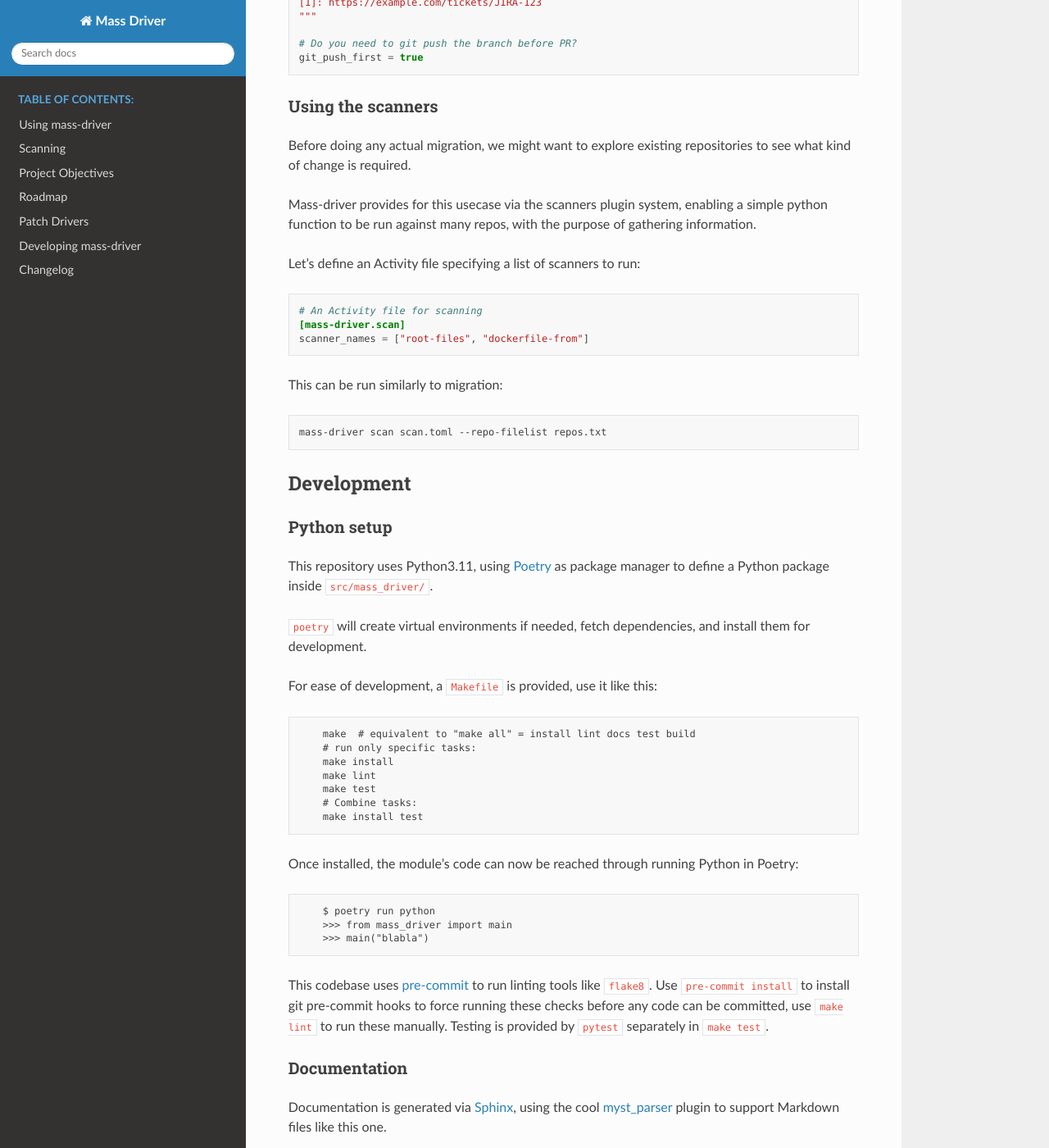
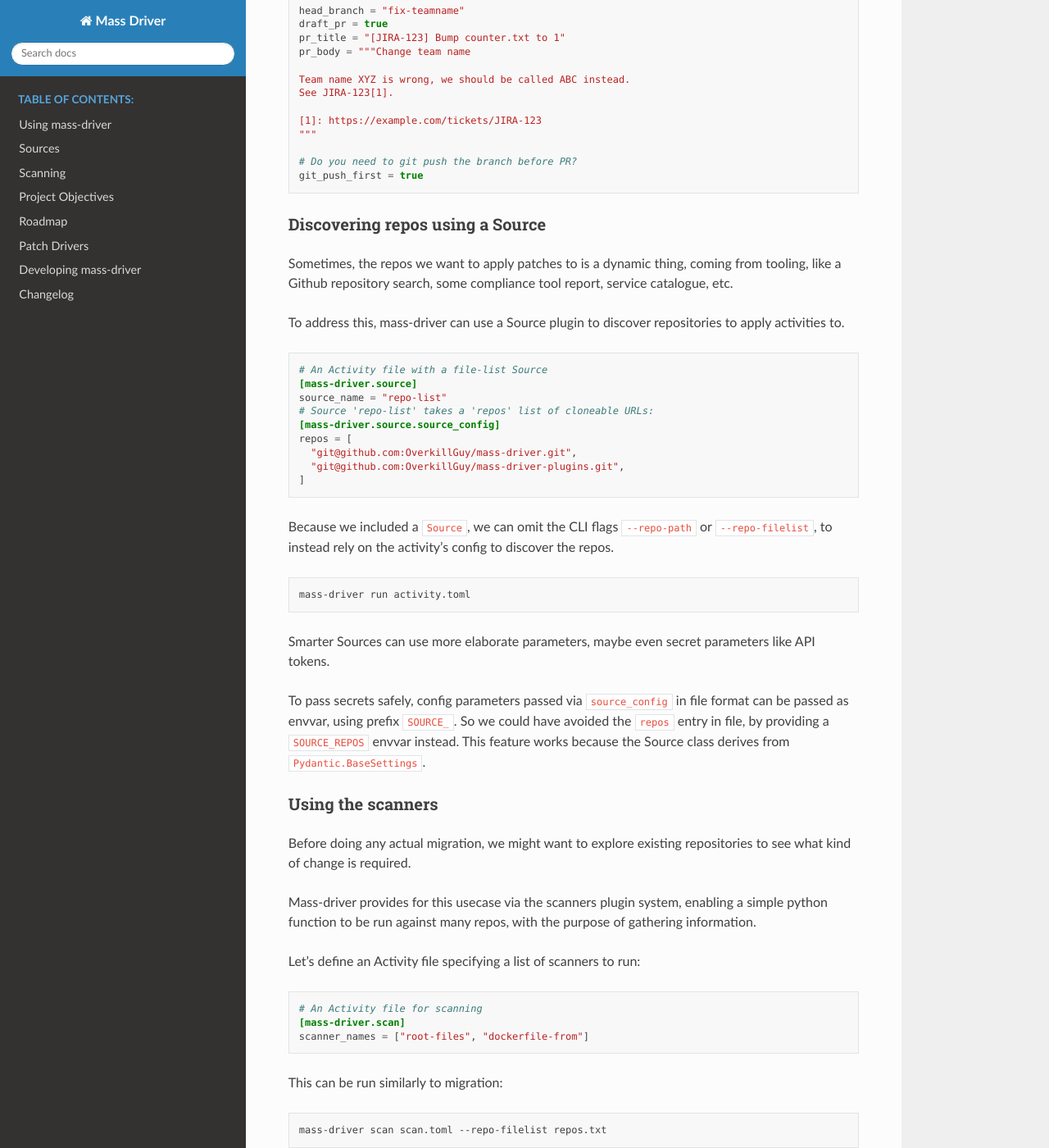
Before and after one commit to OverkillGuy/mass-driver, a Sphinx documentation site: the page built from docs/source/index.rst, in a window 1280 px wide and 1400 px high, scrolled down 5475 px. Shown: the whole window at 82% size. Built offline with Sphinx 7.4.7 and the Read the Docs theme 2.0.0, drawn with Linux system fonts in a browser that asks for light colours; pages that are not in the unit, such as notebooks, are missing from menus; some of the changed text lies outside the part shown.

Commit message:
Add docs section for Sources

````diff
--- a/README.md
+++ b/README.md
@@ -198,7 +198,44 @@ See JIRA-123[1].
 git_push_first = true
 
 ```
+<!-- source-activity -->
+### Discovering repos using a Source
 
+
+Sometimes, the repos we want to apply patches to is a dynamic thing, coming from
+tooling, like a Github repository search, some compliance tool report, service
+catalogue, etc.
+
+To address this, mass-driver can use a Source plugin to discover repositories to
+apply activities to.
+
+``` toml
+# An Activity file with a file-list Source
+[mass-driver.source]
+source_name = "repo-list"
+# Source 'repo-list' takes a 'repos' list of cloneable URLs:
+[mass-driver.source.source_config]
+repos = [
+  "git@github.com:OverkillGuy/mass-driver.git",
+  "git@github.com:OverkillGuy/mass-driver-plugins.git",
+]
+```
+
+Because we included a `Source`, we can omit the CLI flags `--repo-path` or
+`--repo-filelist`, to instead rely on the activity's config to discover the
+repos.
+
+``` shell
+mass-driver run activity.toml
+```
+
+Smarter Sources can use more elaborate parameters, maybe even secret parameters
+like API tokens.
+
+To pass secrets safely, config parameters passed via `source_config` in file
+format can be passed as envvar, using prefix `SOURCE_`. So we could have avoided
+the `repos` entry in file, by providing a `SOURCE_REPOS` envvar instead. This
+feature works because the Source class derives from `Pydantic.BaseSettings`.
 
 
 ### Using the scanners
--- a/docs/source/index.rst
+++ b/docs/source/index.rst
@@ -7,6 +7,7 @@ Mass Driver
    :maxdepth: 2
 
    usage
+   sources
    scanning
    objectives
    Roadmap <roadmap>
--- a/pyproject.toml
+++ b/pyproject.toml
@@ -95,9 +95,9 @@ github = 'mass_driver.forges.github:GithubPersonalForge'
 github-app = 'mass_driver.forges.github:GithubAppForge'
 
 [tool.poetry.plugins.'massdriver.sources']
-repo-list = 'mass_driver.sources.dummy:RepolistSource'
-repo-filelist = 'mass_driver.sources.dummy:RepoFilelistSource'
-template-filelist = 'mass_driver.sources.dummy:TemplateFileSource'
+repo-list = 'mass_driver.sources.simple:RepolistSource'
+repo-filelist = 'mass_driver.sources.simple:RepoFilelistSource'
+template-filelist = 'mass_driver.sources.simple:TemplateFileSource'
 
 [tool.poetry.plugins.'massdriver.scanners']
 root-files = 'mass_driver.scanners.basic_scanners:rootlevel_files'
````
Also changed, not shown: docs/source/scanning.md (+9 -13 lines), docs/source/sources.md (added, +74 -0 lines), 3 other files.
